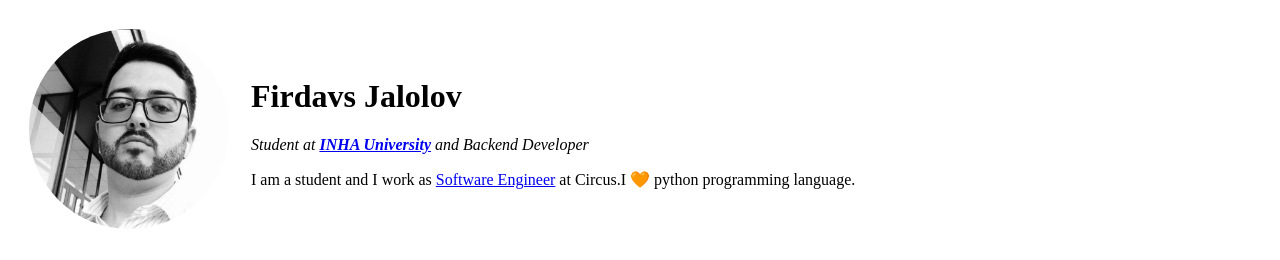
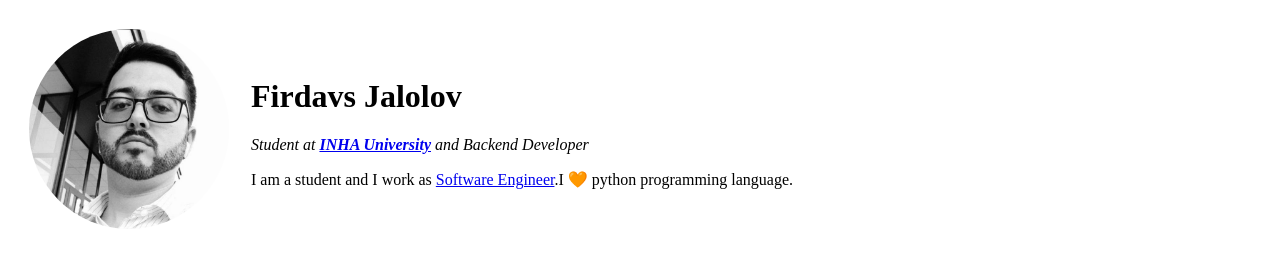
Before and after one commit to Firdavs0809/my-cv, a plain HTML site: page index.html in a window 1280 px wide. Shown: the top 260 px of the page. Drawn offline with Linux system fonts and the light colour scheme.

Commit message:
Update index.html

```diff
--- a/index.html
+++ b/index.html
@@ -19,8 +19,7 @@
         <h1>Firdavs Jalolov</h1>
         <p><em>Student at <strong><a href="https://inha.uz/" target="_blank">INHA University</a></strong> and Backend Developer</em></p>
         <p>I am a student and I work as <a href="https://www.merriam-webster.com/dictionary/software%20engineering#:~:text=Definition%20of%20software%20engineering,maintenance%20of%20complex%20computer%20programs" target="_blank">Software
-            Engineer</a> at
-          Circus.I 🧡 python programming language.</p>
+            Engineer</a>.I 🧡 python programming language.</p>
       </td>
     </tr>
   </table>
```
